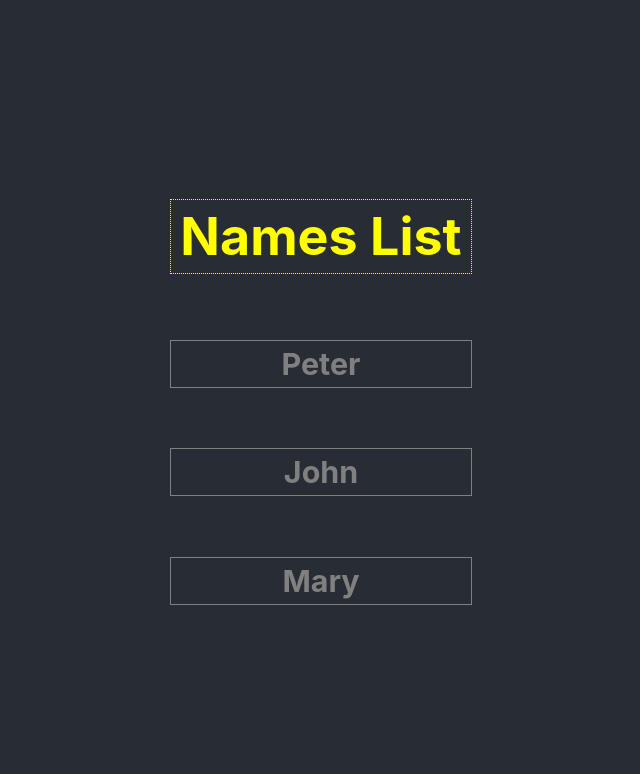
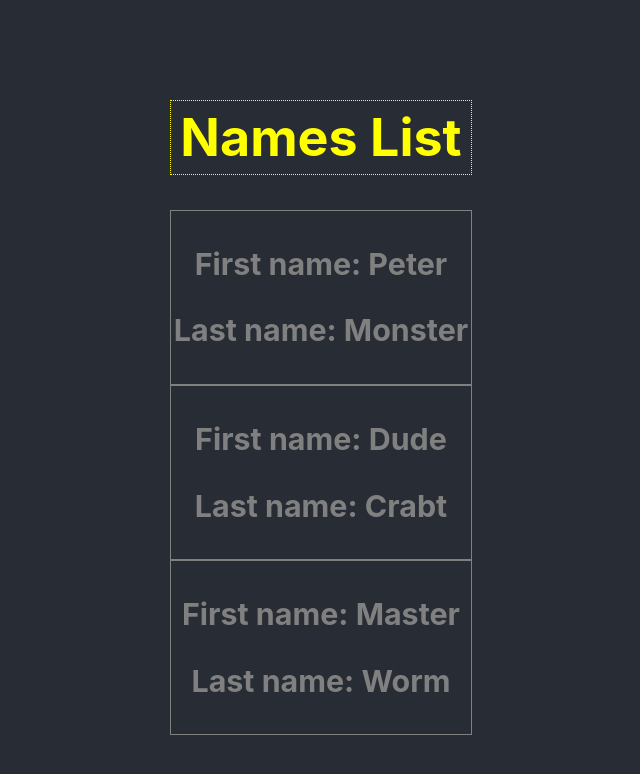
Before and after one commit to andrebertonha/course-react-hooks, a React (Create React App) app: page / in a window 1280 px wide. Shown: the top 774 px of the page, without its empty margins (319-959 px from the left). Built offline with nearby package versions, Linux system fonts and the light colour scheme.

Commit message:
fragments

```diff
--- a/src/App.js
+++ b/src/App.js
@@ -9,9 +9,9 @@ function App() {
     <div className="App">
       <header className="App-header">
         <h1 className="name title">Names List</h1>
-        <NameTag>Peter</NameTag>
-        <NameTag>John</NameTag>
-        <NameTag>Mary</NameTag>
+        <NameTag firstName="Peter" lastName="Monster">Peter</NameTag>
+        <NameTag firstName="Dude" lastName="Crabt">John</NameTag>
+        <NameTag firstName="Master" lastName="Worm">Mary</NameTag>
       </header>
     </div>
   );
--- a/src/components/nameTag.js
+++ b/src/components/nameTag.js
@@ -1,7 +1,12 @@
 import React from 'react';
 
 function nameTag(props){
-  return <h3 className='name'>{props.children}</h3>
+  return (
+    <div className='name'>
+      <h3>First name: {props.firstName}</h3>
+      <h3>Last name: {props.lastName}</h3>
+    </div>
+  )
 }
 
 export default nameTag;
```
